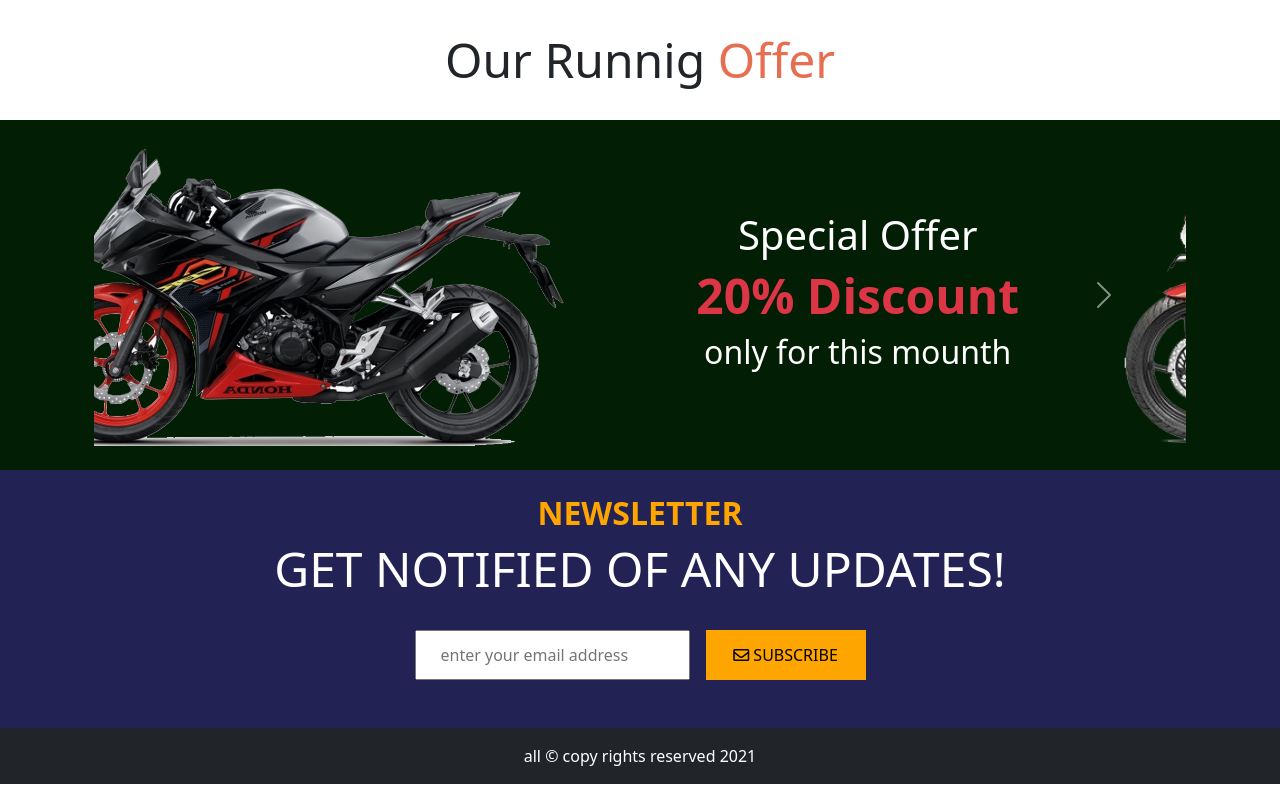
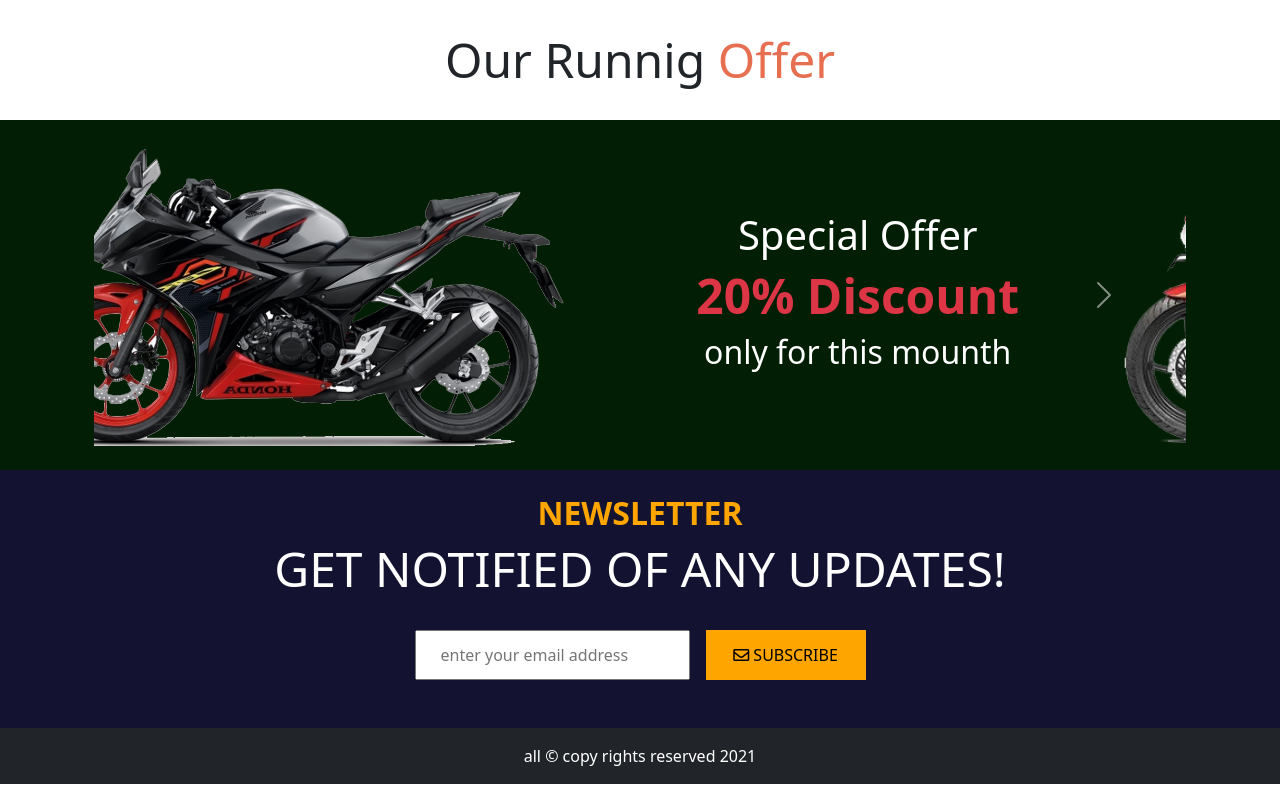
Before and after one commit to sharifok1/Bootstrap-Project-bikeMarket, a plain HTML site: page index.html in a window 1280 px wide. Shown: the part 3078-3878 px from the top of the page. Drawn offline with Linux system fonts and the light colour scheme.

Commit message:
update color

```diff
--- a/css/style.css
+++ b/css/style.css
@@ -32,7 +32,7 @@
     background-color:#021e04;
 }
 .subscribe-section{
-    background-color: #225;
+    background-color: rgb(19, 19, 49);
 }
 .custom-new-text{
     color:orange;
```
